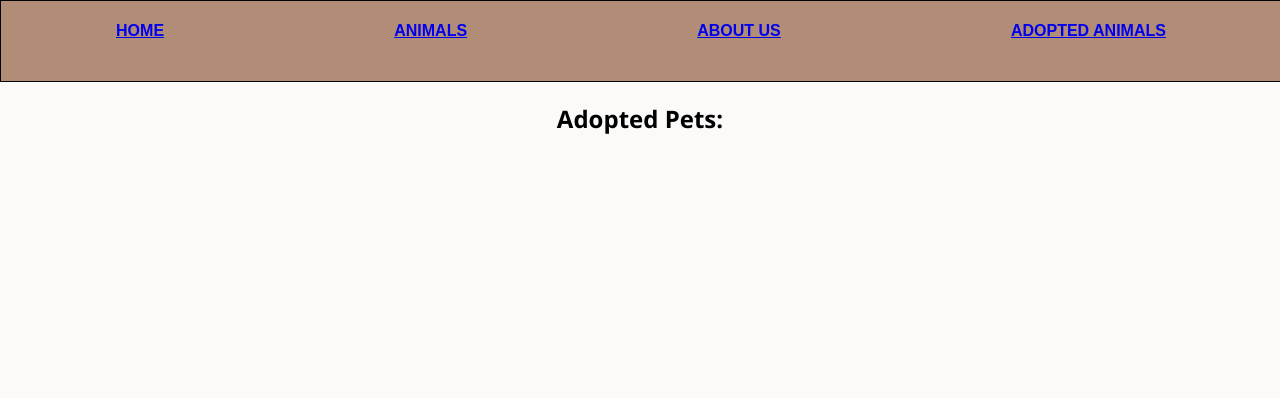
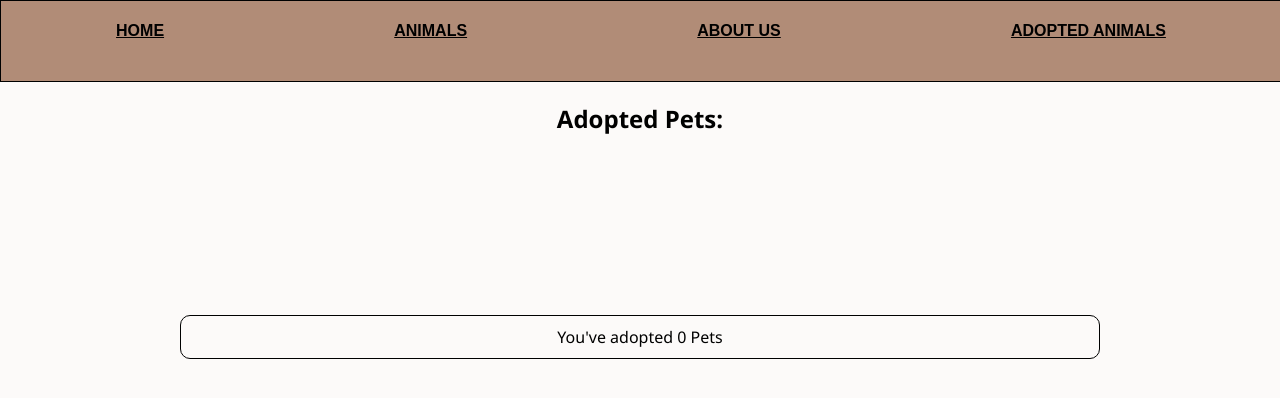
Before and after one commit to troymeeker/phase-2-project, a React (Create React App) app: page /adopted in a window 1280 px wide. Shown: the top 398 px of the page. Built offline with nearby package versions, Linux system fonts and the light colour scheme; data requests are answered from the project's data file.

Commit message:
style and conditional display added

```diff
--- a/db.json
+++ b/db.json
@@ -37,23 +37,22 @@
       "isAdopted": false
     },
     {
-      "id": 6,
       "name": "Polly",
       "type": "bird",
       "image": "https://images.squarespace-cdn.com/content/v1/559d822ae4b0b0ab59484d42/1444848971854-TXMYY9OHZIIKY9K54UF2/Adopt-Tika.jpg?format=1000w",
       "likes": 0,
       "donations": 0,
-      "isAdopted": false
+      "isAdopted": false,
+      "id": 6
     },
     {
-      "id": 7,
       "name": "Lina",
       "type": "dog",
       "image": "https://images.squarespace-cdn.com/content/v1/5c5ddb02523958d3ad86db7f/1633559840696-LN3P2ZAO7U68I2AYE6JU/catalina+2.jpg?format=750w",
       "likes": 0,
       "donations": 0,
-      "isAdopted": false
-
+      "isAdopted": false,
+      "id": 7
     }
   ]
 }
--- a/src/components/Adopted.js
+++ b/src/components/Adopted.js
@@ -22,6 +22,10 @@ import AdoptedPet from "./AdoptedPet";
       <div>
           <h2 className="grid-header ">Adopted Pets:</h2>
           {petCards}
+          <p className="adopted-num"> You've adopted {petCards.length} Pets</p>
+
+
+
      </div>
      )
  }
--- a/src/components/App.js
+++ b/src/components/App.js
@@ -10,6 +10,7 @@ import {
   Route,
   Link
 } from "react-router-dom";
+
 
 
 function App() {
@@ -28,7 +29,7 @@ function App() {
     .then((petArr) => {
        setPets(petArr)
          let adoptedPetArr = petArr.filter((pet) => pet.isAdopted === true)
-        // setPets(adoptedPetArr)
+         setPets(adoptedPetArr)
       //  console.log(pets);
         })
   }
@@ -76,17 +77,18 @@ function App() {
       <div>
         <nav className="navbar">
             <h4>
-              <Link to="/">HOME</Link>
+              <Link to="/" className="nav-item">HOME</Link>
             </h4>
             <h4>
-              <Link to="/animals">ANIMALS</Link>
+              <Link to="/animals" className="nav-item">ANIMALS</Link>
             </h4>
             <h4>
-              <Link to="/about">ABOUT US</Link>
+              <Link to="/about" className="nav-item">ABOUT US</Link>
             </h4>
             <h4 >
-              <Link to="/adopted" >ADOPTED ANIMALS</Link>
+              <Link to="/adopted" className="nav-item" >ADOPTED ANIMALS</Link>
             </h4>
+
 
         </nav>
 
@@ -106,6 +108,7 @@ function App() {
           <Route path="/about">
             <About />
           </Route>
+
           <Route path="/adopted" >
             <Adopted
              pets = {filteredAdoptedPets}
@@ -116,6 +119,8 @@ function App() {
 
             />
           </Route>
+
+
         </Switch>
       </div>
 
--- a/src/index.css
+++ b/src/index.css
@@ -14,16 +14,26 @@ body {
   text-align: center;
   background-color:rgb(145, 142, 142);
   padding: 11px;
+  height: 100vh;
 
 }
 .about-page{
   text-align: center;
   background-color:rgb(172, 168, 168);
   padding: 11px;
+  height: 100vh;
+
 }
 .adopted-page{
   text-align: center;
 
+}
+.adopted-num{
+  text-align: center;
+  border: 1px solid black;
+  margin: 180px;
+  padding: 10px;
+  border-radius: 10px;
 }
 
 .puppy-eyes{
@@ -43,6 +53,10 @@ body {
   display: flex;
   justify-content: space-around;
 
+
+}
+.nav-item{
+  color: black;
 }
 
 .grid-item{
```
Also changed, not shown: src/components/UnAdopted.js (added, +19 -0 lines).
